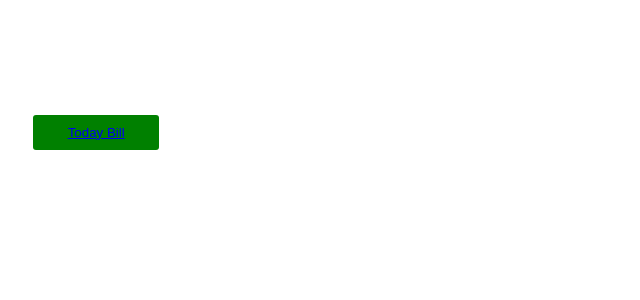
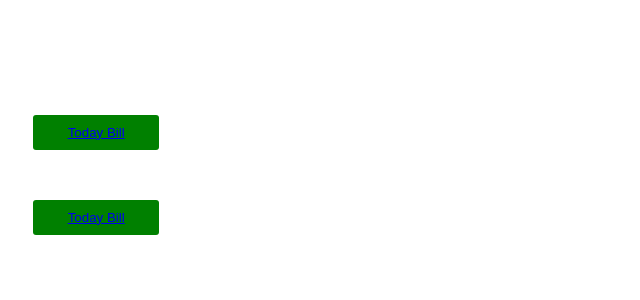
Before and after one commit to Abilash-11/rolex, a Django app: page /billing in a window 1280 px wide. Shown: the part 384-684 px from the top of the page, without its empty margins (0-640 px from the left). Run offline with Django 4.2, Linux system fonts and the light colour scheme; data comes from the database, SQL or seed files in the repository.

Commit message:
add item

```diff
--- a/templates/billing/billing.html
+++ b/templates/billing/billing.html
@@ -115,10 +115,13 @@
             <button class="btn btn-primary" type="submit">Submit</button>
 
             </form></center>
+
         </div>
     </div>
 
     <div>
+        <button><a href="\add/product">Today Bill</a></button>
+        <br>
         <button><a href="\dayreport">Today Bill</a></button>
     </div>
 
```
